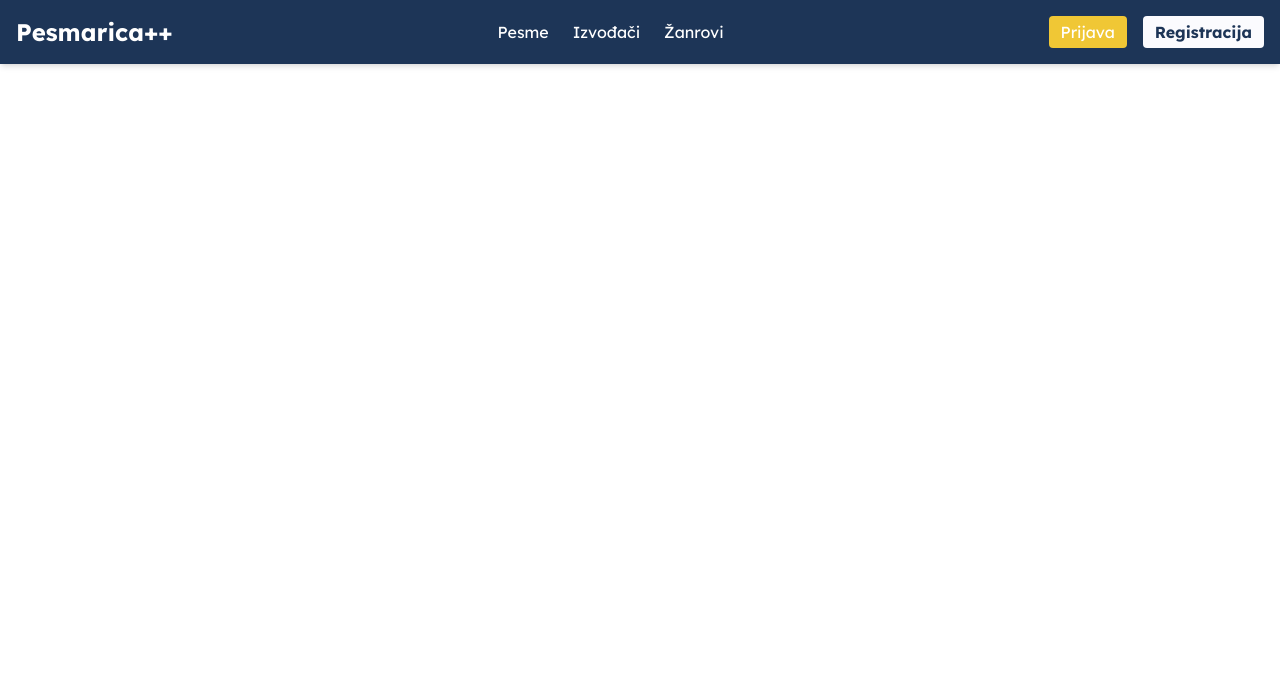
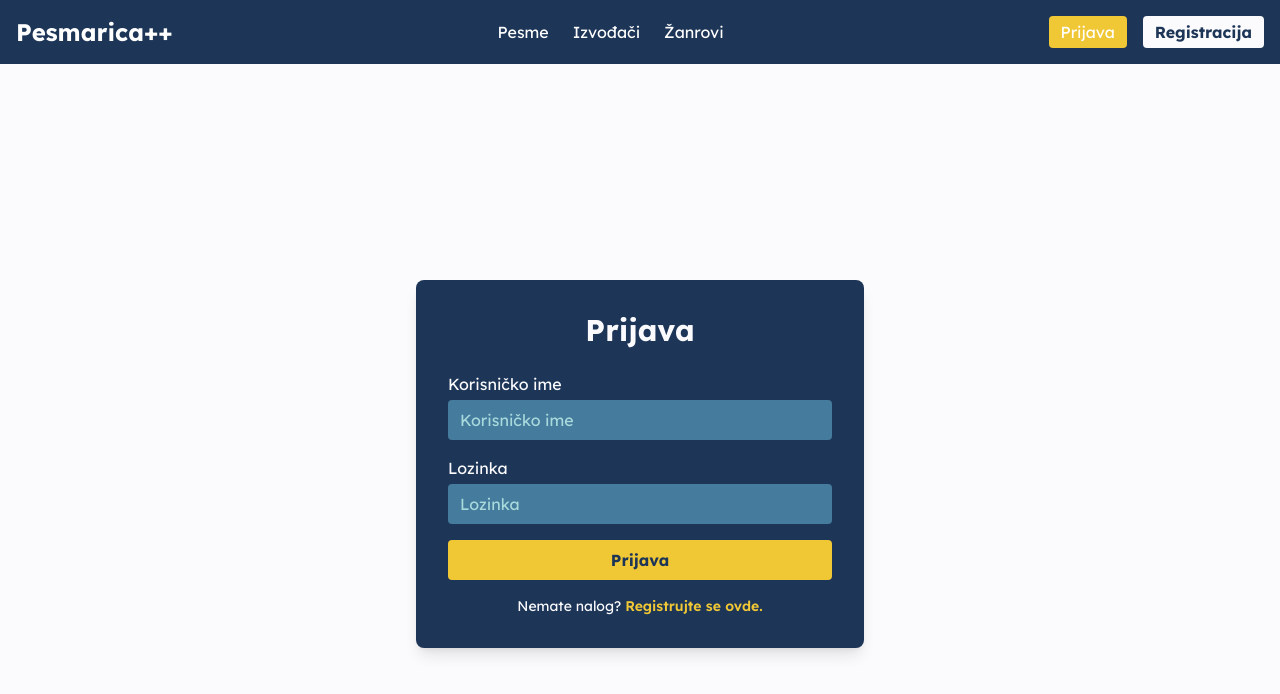
Before and after one commit to jelisavac-l/NJT-Frontend, a Vue app: page /login in a window 1280 px wide. Shown: the top 694 px of the page. Built offline with nearby package versions, Linux system fonts and the light colour scheme.

Commit message:
feat: login, fa, home, poboljsan navbar

```diff
--- a/package.json
+++ b/package.json
@@ -14,6 +14,11 @@
     "format": "prettier --write src/"
   },
   "dependencies": {
+    "@fortawesome/fontawesome-svg-core": "^7.0.1",
+    "@fortawesome/free-brands-svg-icons": "^7.0.1",
+    "@fortawesome/free-regular-svg-icons": "^7.0.1",
+    "@fortawesome/free-solid-svg-icons": "^7.0.1",
+    "@fortawesome/vue-fontawesome": "^3.1.2",
     "axios": "^1.12.0",
     "pinia": "^3.0.3",
     "vue": "^3.5.18",
--- /dev/null
+++ b/src/components/Home.vue
@@ -0,0 +1,19 @@
+<template>
+  <div class="min-h-screen bg-ppp-white">
+    <header class="bg-ppp-primary text-ppp-white py-6 shadow">
+      <div class="max-w-6xl mx-auto text-center">
+        <h1 class="text-3xl font-bold">Pesmarica++</h1>
+        <p class="text-ppp-hl mt-1">Jedina funkcionalna domaća zbirka pesama</p>
+      </div>
+    </header>
+
+    <main class="max-w-6xl mx-auto px-4 py-8">
+      <!-- Song List -->
+      <SongList />
+    </main>
+  </div>
+</template>
+
+<script setup>
+import SongList from '@/components/SongList.vue'
+</script>
--- /dev/null
+++ b/src/components/Login.vue
@@ -0,0 +1,83 @@
+<template>
+  <div class="min-h-screen flex items-center justify-center bg-ppp-white">
+    <div class="w-full max-w-md bg-ppp-primary rounded-lg shadow-lg p-8">
+      <h2 class="text-3xl font-bold text-ppp-white mb-6 text-center">
+        Prijava
+      </h2>
+
+      <form @submit.prevent="login" class="space-y-4">
+        <!-- Username -->
+        <div>
+          <label class="block text-ppp-white mb-1" for="username">Korisničko ime</label>
+          <input
+            v-model="form.username"
+            type="text"
+            id="username"
+            class="w-full px-3 py-2 rounded bg-ppp-secondary text-ppp-white placeholder-ppp-hl focus:outline-none focus:ring-2 focus:ring-ppp-accent"
+            placeholder="Korisničko ime"
+            required
+          />
+        </div>
+
+        <!-- Password -->
+        <div>
+          <label class="block text-ppp-white mb-1" for="password">Lozinka</label>
+          <input
+            v-model="form.password"
+            type="password"
+            id="password"
+            class="w-full px-3 py-2 rounded bg-ppp-secondary text-ppp-white placeholder-ppp-hl focus:outline-none focus:ring-2 focus:ring-ppp-accent"
+            placeholder="Lozinka"
+            required
+          />
+        </div>
+
+        <!-- Submit -->
+        <button
+          type="submit"
+          class="w-full bg-ppp-accent text-ppp-primary font-bold py-2 px-4 rounded hover:bg-ppp-hl transition-colors"
+        >
+          Prijava
+        </button>
+      </form>
+
+      <p class="text-ppp-white text-sm mt-4 text-center">
+        Nemate nalog?
+        <router-link to="/register" class="text-ppp-accent hover:text-ppp-hl font-semibold">
+          Registrujte se ovde.
+        </router-link>
+      </p>
+    </div>
+  </div>
+</template>
+
+<script setup>
+import { reactive } from 'vue'
+import { useRouter } from 'vue-router'
+import api from '@/assets/api'
+import { useUserStore } from '@/stores/user' // Jaki pinia store
+
+const router = useRouter()
+const userStore = useUserStore()
+
+const form = reactive({
+  username: '',
+  password: '',
+})
+
+const login = async () => {
+  try {
+    const res = await api.post('/auth/login', form)
+    const token = res.data
+
+    // Save token in Pinia store
+    userStore.login(form.username, token)
+
+    alert('Login successful!')
+    router.push('/') // redirect to home
+  } catch (err) {
+    console.error(err)
+    alert('Login failed: ' + (err.response?.data?.message || err.message))
+  }
+}
+</script>
--- a/src/components/NavBar.vue
+++ b/src/components/NavBar.vue
@@ -14,11 +14,22 @@
 
       <div class="flex items-center space-x-4">
         <template v-if="isLoggedIn">
-          <span class="font-semibold">Pozdrav, {{ username }}</span>
+           <font-awesome-icon :icon="['fas', 'fa-user']" />
+          <span class="font-semibold">{{ username }}</span>
+
+          <!-- <button
+            @click=""
+            class="bg-ppp-secondary hover:bg-ppp-hl text-white px-3 py-1 rounded"
+          >
+          <font-awesome-icon :icon="['fas', 'fa-square-plus']" />
+            Nova
+          </button> -->
           <button
             @click="logout"
             class="bg-red-500 hover:bg-red-600 text-white px-3 py-1 rounded"
+
           >
+          <font-awesome-icon :icon="['fas', 'sign-in-alt']" />
             Odjava
           </button>
         </template>
--- /dev/null
+++ b/src/components/SongList.vue
@@ -0,0 +1,66 @@
+<template>
+  <div class="max-w-4xl mx-auto mt-6">
+    <h1 class="text-2xl font-bold text-ppp-primary mb-4">Poslednje pesme</h1>
+
+    <div v-if="songs.length === 0" class="text-ppp-muted">
+      Pesme nisu dostupne.
+    </div>
+
+    <div v-else class="space-y-4">
+      <div
+        v-for="song in songs"
+        :key="song.id"
+        class="bg-ppp-white p-4 rounded-lg shadow hover:shadow-md transition"
+      >
+        <div class="flex items-center justify-between mb-2">
+          <h2 class="text-xl font-semibold text-ppp-secondary">{{ song.title }}</h2>
+          <span class="text-sm text-ppp-muted">{{ song.beatMark }}</span>
+        </div>
+
+        <p class="text-sm text-ppp-muted mb-2">
+          <strong>Izvođač:</strong> {{ song.artistName }} |
+          <strong>Žanr:</strong> {{ song.genreName }}
+        </p>
+
+        <div class="flex flex-wrap gap-2 mb-3">
+          <span
+            v-for="tag in song.tags"
+            :key="tag"
+            class="bg-ppp-hl text-ppp-primary text-xs px-2 py-1 rounded-full"
+          >
+            {{ tag }}
+          </span>
+        </div>
+
+        <div class="flex justify-between items-center">
+          <span class="text-xs text-ppp-muted">
+            Transkripcija: {{ song.createdByUsername }}
+          </span>
+          <a
+            v-if="song.youtubeLink"
+            :href="song.youtubeLink"
+            target="_blank"
+            class="text-ppp-accent hover:underline text-sm"
+          >
+            Pusti na YouTube
+          </a>
+        </div>
+      </div>
+    </div>
+  </div>
+</template>
+
+<script setup>
+import { ref, onMounted } from 'vue'
+import api from '@/assets/api'
+const songs = ref([])
+
+onMounted(async () => {
+  try {
+    const response = await api.get('http://localhost:8080/api/songs')
+    songs.value = response.data
+  } catch (error) {
+    console.error('Failed to load songs', error)
+  }
+})
+</script>
--- a/src/main.js
+++ b/src/main.js
@@ -6,8 +6,15 @@ import router from './router'
 
 import './assets/tailwind.css'
 
+import { library } from '@fortawesome/fontawesome-svg-core'
+import { FontAwesomeIcon } from '@fortawesome/vue-fontawesome'
+
+import { faUser, faSignInAlt, faSignOutAlt, faSquarePlus } from '@fortawesome/free-solid-svg-icons'
+
+library.add(faUser, faSignInAlt, faSignOutAlt, faSquarePlus, faUser)
+
 const app = createApp(App)
-
+app.component('font-awesome-icon', FontAwesomeIcon)
 app.use(createPinia())
 app.use(router)
 
--- a/src/router/index.js
+++ b/src/router/index.js
@@ -1,11 +1,13 @@
 import { createRouter, createWebHistory } from 'vue-router'
 import Register from '@/components/Register.vue'
+import Login from '@/components/Login.vue'
+import Home from '@/components/Home.vue'
 
 const router = createRouter({
   history: createWebHistory(import.meta.env.BASE_URL),
   routes: [
-    // { path: '/', component: Home },
-    // { path: '/login', component: Login },
+    { path: '/', component: Home },
+    { path: '/login', component: Login },
     { path: '/register', component: Register },
   ],
 })
```
Also changed, not shown: 1 other file (tests, documents, lock files or other folders).
